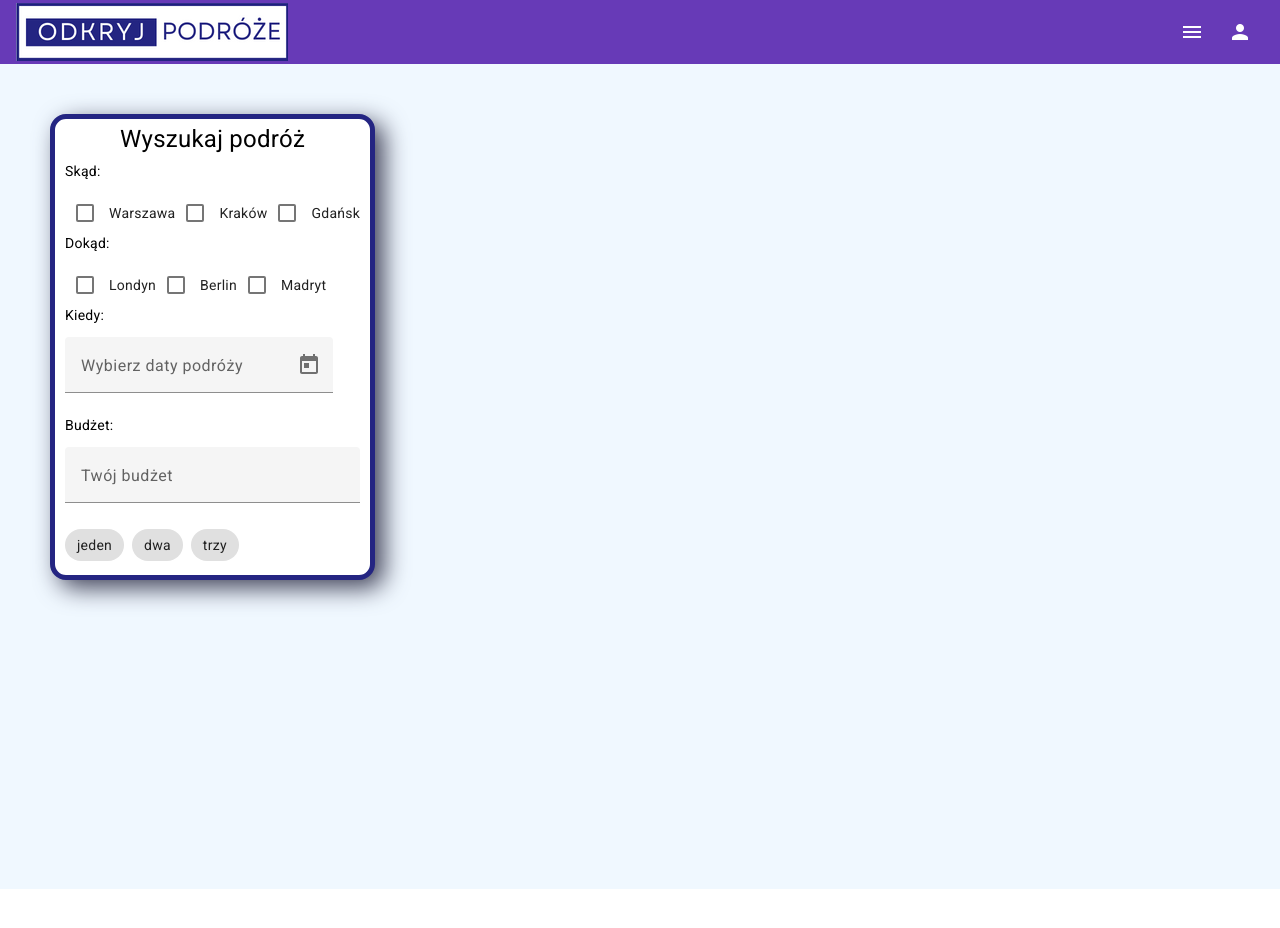
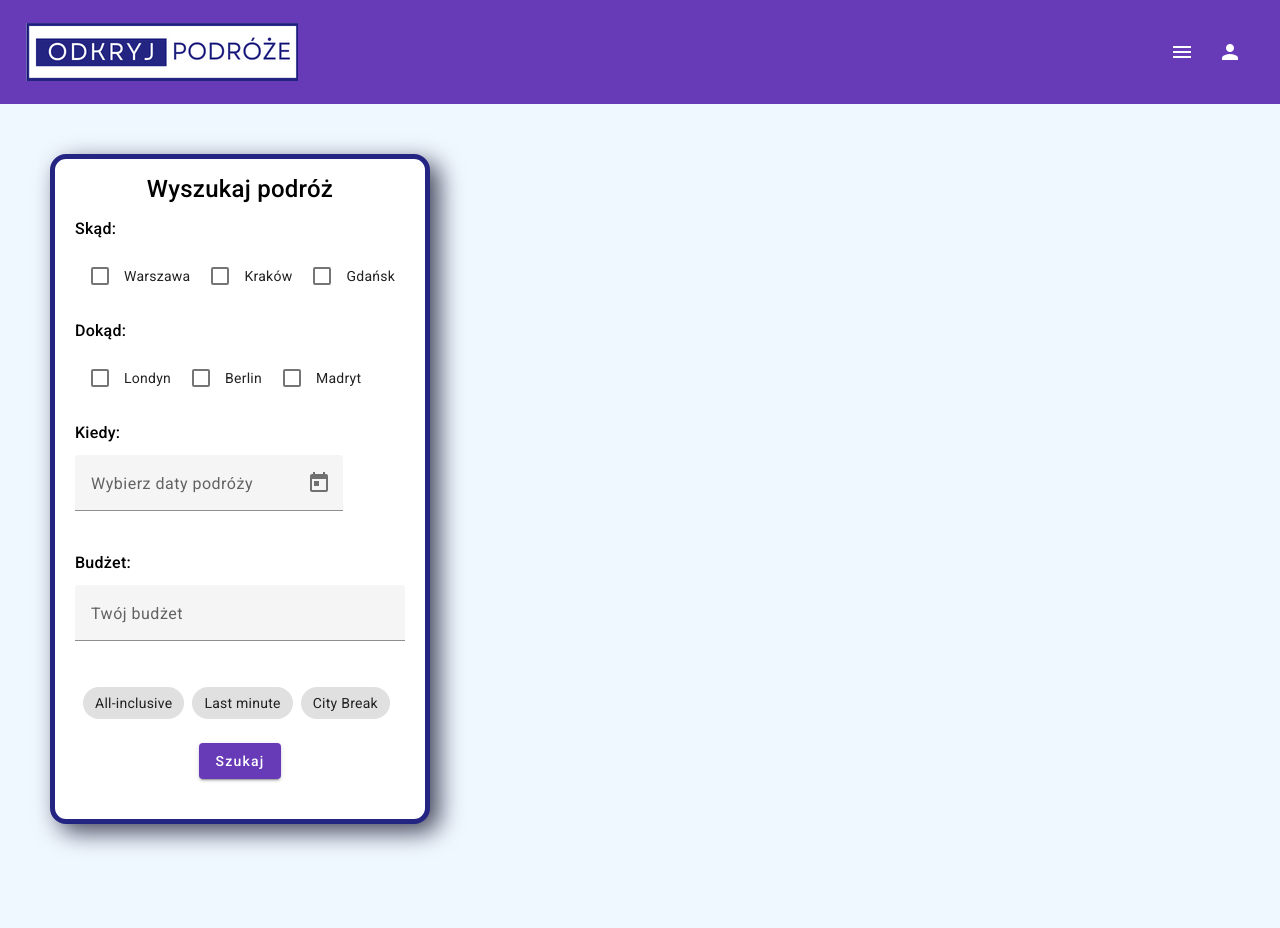
Before and after one commit to BKawecki/odkryj-podroze, an Angular app: page / in a window 1280 px wide. Shown: the top 928 px of the page. Before the commit the page ends 889 px from the top, so only its background shows below. Built offline with nearby package versions, Linux system fonts and the light colour scheme.

Commit message:
Added padding to header, minor changes in search component

```diff
--- a/src/app/header/header.component.scss
+++ b/src/app/header/header.component.scss
@@ -1,5 +1,6 @@
 .header {
   &__toolbar {
+    padding: 20px 10px;
     &_logo {
       a {
         display: flex;
--- a/src/app/search/search.component.html
+++ b/src/app/search/search.component.html
@@ -5,15 +5,17 @@
         </div>
         <div class="search__from">
             <p>Skąd:</p>
-            <mat-checkbox class="example-margin">Warszawa</mat-checkbox>
-            <mat-checkbox class="example-margin">Kraków</mat-checkbox>
-            <mat-checkbox class="example-margin">Gdańsk</mat-checkbox>
+            <div class="search__from_places">
+                <mat-checkbox class="search__place">Warszawa</mat-checkbox>
+                <mat-checkbox class="search__place">Kraków</mat-checkbox>
+                <mat-checkbox class="search__place">Gdańsk</mat-checkbox>
+            </div>
         </div>
         <div class="search__destination">
             <p>Dokąd:</p>
-            <mat-checkbox class="example-margin">Londyn</mat-checkbox>
-            <mat-checkbox class="example-margin">Berlin</mat-checkbox>
-            <mat-checkbox class="example-margin">Madryt</mat-checkbox>
+            <mat-checkbox class="search__place">Londyn</mat-checkbox>
+            <mat-checkbox class="search__place">Berlin</mat-checkbox>
+            <mat-checkbox class="search__place">Madryt</mat-checkbox>
         </div>
         <div class="search__when">
             <p>Kiedy:</p>
@@ -36,16 +38,19 @@
                 </mat-form-field>
             </form>
         </div>
-        <mat-chip-listbox multiple>
+        <mat-chip-listbox multiple class="search__options">
             <mat-chip-option>
-                jeden
+                All-inclusive
             </mat-chip-option>
             <mat-chip-option>
-                dwa
+                Last minute
             </mat-chip-option>
             <mat-chip-option>
-                trzy
+                City Break
             </mat-chip-option>
         </mat-chip-listbox>
+        <div class="search__button">
+            <button mat-raised-button color="primary">Szukaj</button>
+        </div>
     </div>
 </div>
--- a/src/app/search/search.component.scss
+++ b/src/app/search/search.component.scss
@@ -4,11 +4,14 @@
     background-color: aliceblue;
     padding-top: 25px;
     padding-left: 25px;
+    p {
+        font-weight: 500;
+    }
     &__container {
         margin: 25px 0 0 25px;
-        padding: 10px;
+        padding: 20px;
         background-color: white;
-        width: max-content;
+        max-width: 330px;
         border-radius: 16px;
         border: 5px solid #242582;
         box-shadow: 9px 8px 24px 0px rgba(66, 68, 90, 1);
@@ -16,8 +19,51 @@
     &__title {
         text-align: center;
         font-size: 24px;
+        margin-bottom: 20px;
+    }
+    &__from {
+        p {
+            font-size: 16px;
+        }
+        margin-bottom: 20px;
+    }
+    &__destination {
+        p {
+            font-size: 16px;
+        }
+        margin-bottom: 20px;
+    }
+    &__when {
+        p {
+            font-size: 16px;
+        }
+        margin-bottom: 20px;
+    }
+    &__budget {
+        p {
+            font-size: 16px;
+        }
+        margin-bottom: 20px;
+    }
+    &__place {
+        padding: 5px;
+    }
+    &__options {
+        margin-bottom: 20px;
+    }
+    &__option {
+        margin: 0;
+        padding: 0;
     }
     .example-full-width {
         width: 100%;
     }
+    .mdc-evolution-chip-set {
+        justify-content: center;
+    }
+
+    &__button {
+        text-align: center;
+        margin-bottom: 20px;
+    }
 }
--- a/src/styles.scss
+++ b/src/styles.scss
@@ -7,3 +7,6 @@ body { margin: 0; font-family: 'Roboto', "Helvetica Neue", sans-serif; }
     --color-olive-green: #8D8741;
     --color-light-yellow: #FBEEC1;
 }
+.mdc-evolution-chip-set__chips {
+    margin-left: 0!important;
+}
```
